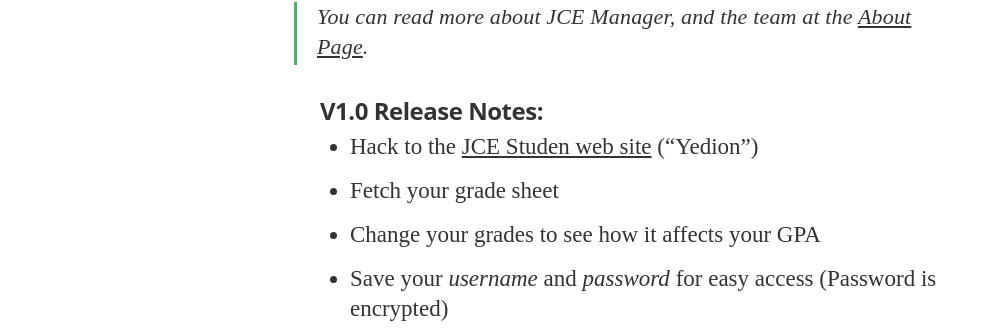
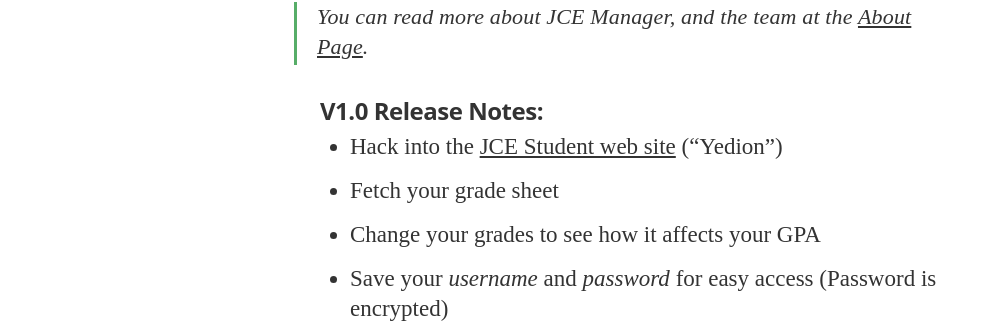
Before and after one commit to liranbg/JCEaverageCalculator, a Jekyll site: the page built from _posts/2014-08-29-jce-manager-version-1-0.markdown, in a window 1280 px wide and 900 px high, scrolled down 1103 px. Shown: the part 126-454 px from the top of the window, without its empty margins (0-994 px from the left). Built offline with Jekyll 4.4.1, drawn with Linux system fonts in a browser that asks for light colours; nearby versions of some CDN libraries; some web fonts are replaced; Markdown is read by kramdown in place of the engine named in the settings.

Commit message:
Update 2014-08-29-jce-manager-version-1-0.markdown

```diff
--- a/_posts/2014-08-29-jce-manager-version-1-0.markdown
+++ b/_posts/2014-08-29-jce-manager-version-1-0.markdown
@@ -18,7 +18,7 @@
 >You can read more about *JCE Manager*, and the team at the [About Page][about].
 
 ####V1.0 Release Notes:
- - Hack to the [JCE Studen web site][jce] ("Yedion")
+ - Hack into the [JCE Student web site][jce] ("Yedion")
  - Fetch your grade sheet
  - Change your grades to see how it affects your GPA
  - Save your *username* and *password* for easy access (Password is encrypted)
```
